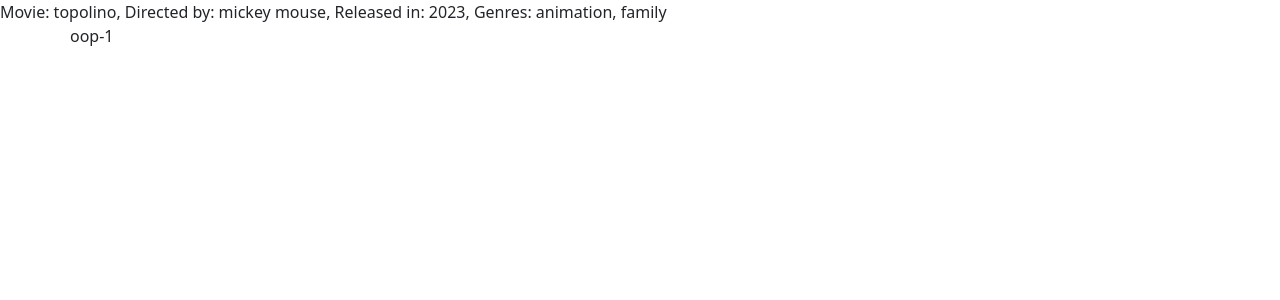
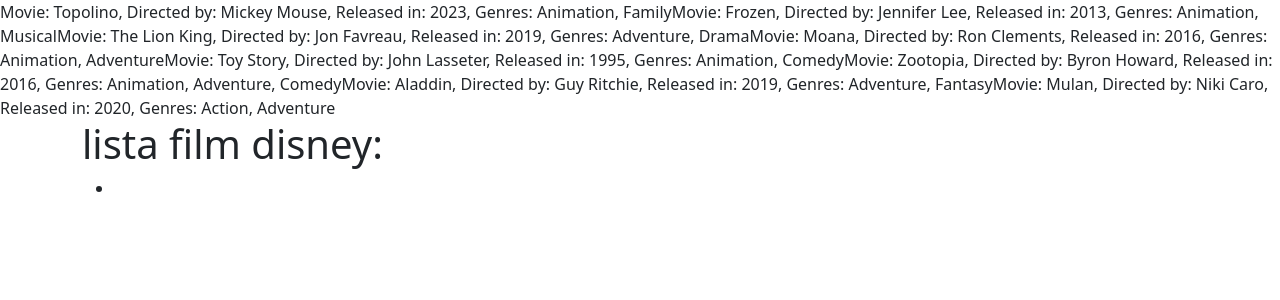
Before and after one commit to natdm02/php-oop-1, a PHP site: page / in a window 1280 px wide. Shown: the top 300 px of the page. Run offline with PHP 8.4, Linux system fonts and the light colour scheme.

Commit message:
[add] added updateGenres method - created a list of movies

```diff
--- a/index.php
+++ b/index.php
@@ -16,17 +16,39 @@
     }
 
     public function getMovieDetails(){
+
         $genres = implode(", ", $this->filmGenres);
-        return "Movie: {$this->movieName}, Directed by: {$this->filmDirector}, Released in: {$this->releaseYear}, Genres: {$genres}";
+        return "Movie: {$this->movieName},
+                Directed by: {$this->filmDirector},
+                Released in: {$this->releaseYear},
+                Genres: {$genres}";
 
+    }
+
+    public function updateGenres($newGenres) {
+        $this->filmGenres = $newGenres;
     }
 }
 
-$movie = new Movie("topolino", "mickey mouse", 2023, ["animation", "family"]);
+$movies = [
+    new Movie("Topolino", "Mickey Mouse", 2023, ["Animation", "Family"]),
+    new Movie("Frozen", "Jennifer Lee", 2013, ["Animation", "Musical"]),
+    new Movie("The Lion King", "Jon Favreau", 2019, ["Adventure", "Drama"]),
+    new Movie("Moana", "Ron Clements", 2016, ["Animation", "Adventure"]),
+    new Movie("Toy Story", "John Lasseter", 1995, ["Animation", "Comedy"]),
+    new Movie("Zootopia", "Byron Howard", 2016, ["Animation", "Adventure", "Comedy"]),
+    new Movie("Aladdin", "Guy Ritchie", 2019, ["Adventure", "Fantasy"]),
+    new Movie("Mulan", "Niki Caro", 2020, ["Action", "Adventure"]),
+];
 
 
 
-echo $movie->getMovieDetails();
+
+foreach ($movies as $movie) {
+    echo $movie->getMovieDetails();
+}
+
+
 
 ?>
 
@@ -71,14 +93,23 @@
 </head>
 
 <body>
+
     <main>
+
         <div class="container">
 
-        <div class="row">
-            oop-1
+                <h1>lista film disney:</h1>
+
+                    <ul>
+                        <li>
+
+                        </li>
+                    </ul>
+
         </div>
 
-        </div>
     </main>
+
 </body>
+
 </html>
```
